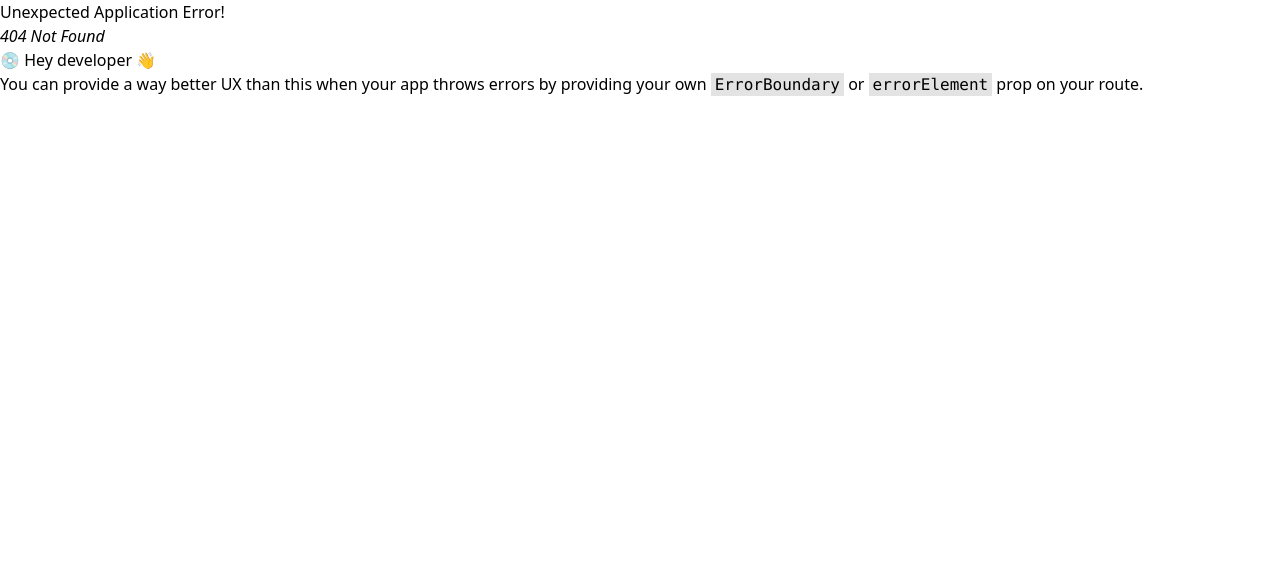
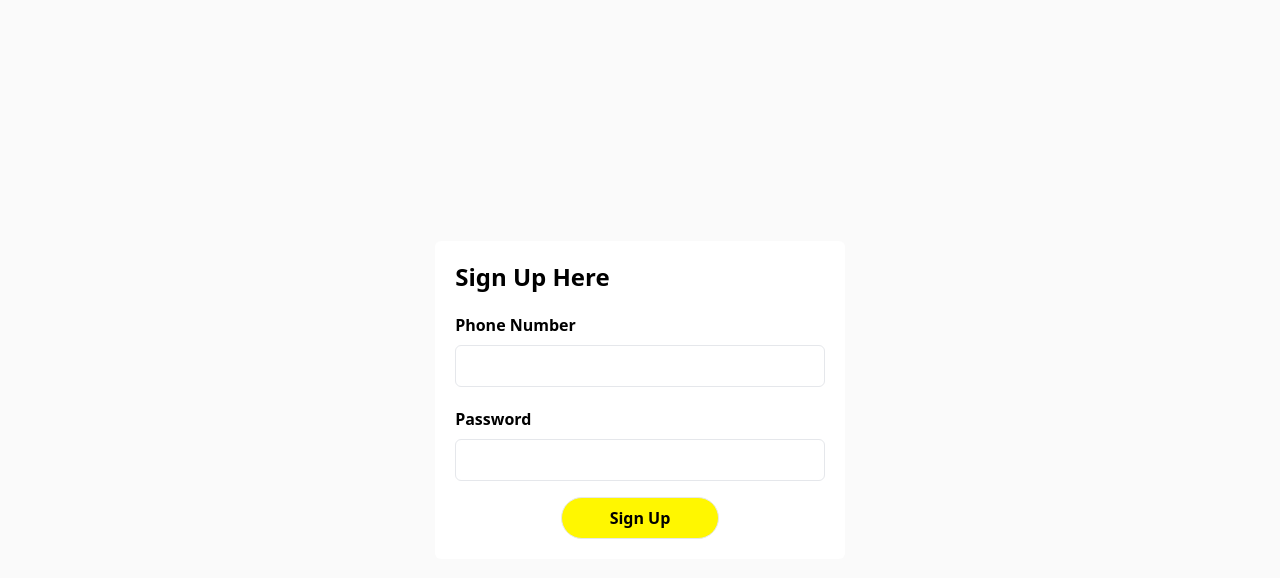
Before and after one commit to Zayed-Fahim/Client-Zayanax_limited-Task, a React (Create React App) app: page /sign-up in a window 1280 px wide. Before the commit this address had no page. Shown: the top 578 px of the page. Built offline with nearby package versions, Linux system fonts and the light colour scheme.

Commit message:
input validation done by zod

```diff
--- a/package.json
+++ b/package.json
@@ -4,15 +4,18 @@
   "private": true,
   "dependencies": {
     "@babel/plugin-proposal-private-property-in-object": "^7.21.11",
+    "@hookform/resolvers": "^3.3.4",
     "@testing-library/jest-dom": "^5.14.1",
     "@testing-library/react": "^13.0.0",
     "@testing-library/user-event": "^13.2.1",
     "react": "^18.2.0",
     "react-dom": "^18.2.0",
+    "react-hook-form": "^7.50.1",
     "react-icons": "^5.0.1",
     "react-router-dom": "^6.22.0",
     "react-scripts": "5.0.1",
-    "web-vitals": "^2.1.0"
+    "web-vitals": "^2.1.0",
+    "zod": "^3.22.4"
   },
   "scripts": {
     "start": "react-scripts start",
--- a/src/pages/components/Home/Home.jsx
+++ b/src/pages/components/Home/Home.jsx
@@ -1,8 +1,13 @@
 import React from "react";
+import Products from "./Products";
 
 const Home = () => {
   return (
-    <div className="mx-[2rem] md:mx-[4rem] lg:mx-[6rem]">this is home</div>
+    <div className="bg-[#FAFAFA]">
+      <div className="mx-[2rem] md:mx-[4rem] lg:mx-[6rem] py-5 ">
+        <Products />
+      </div>
+    </div>
   );
 };
 
--- /dev/null
+++ b/src/pages/components/Home/Products.jsx
@@ -0,0 +1,13 @@
+import React from "react";
+import ProductCard from "../../reuseableComponents/ProductCard";
+
+const Products = () => {
+  return (
+    <div>
+      here u can find all products
+      <ProductCard />
+    </div>
+  );
+};
+
+export default Products;
--- /dev/null
+++ b/src/pages/components/Home/SignUp.jsx
@@ -0,0 +1,15 @@
+import React from "react";
+import SignUpForm from "../../smallComponents/Home/SignUpForm";
+
+const SignUp = () => {
+  return (
+    <div className="flex justify-center items-center bg-[#FAFAFA] w-full h-screen">
+      <div className="bg-white p-5 rounded-md flex flex-col gap-5 xl:1/3 2xl:w-1/5">
+        <h1 className="text-2xl font-bold">Sign Up Here</h1>
+        <SignUpForm />
+      </div>
+    </div>
+  );
+};
+
+export default SignUp;
--- /dev/null
+++ b/src/pages/reuseableComponents/InputError.jsx
@@ -0,0 +1,27 @@
+import React from "react";
+
+const InputError = ({ text }) => {
+  return (
+    <div className="flex w-full items-center gap-x-3 text-red-500 -mt-3">
+      <div className="flex items-center">
+        <svg
+          xmlns="http://www.w3.org/2000/svg"
+          viewBox="0 0 16 16"
+          className="fill-current text-red-500"
+          width="16"
+          height="16"
+        >
+          <path
+            fillRule="evenodd"
+            d="M4.47.22A.75.75 0 015 0h6a.75.75 0 01.53.22l4.25 4.25c.141.14.22.331.22.53v6a.75.75 0 01-.22.53l-4.25 4.25A.75.75 0 0111 16H5a.75.75 0 01-.53-.22L.22 11.53A.75.75 0 010 11V5a.75.75 0 01.22-.53L4.47.22zm.84 1.28L1.5 5.31v5.38l3.81 3.81h5.38l3.81-3.81V5.31L10.69 1.5H5.31zM8 4a.75.75 0 01.75.75v3.5a.75.75 0 01-1.5 0v-3.5A.75.75 0 018 4zm0 8a1 1 0 100-2 1 1 0 000 2z"
+          ></path>
+        </svg>
+      </div>
+      <div>
+        <p>{text}</p>
+      </div>
+    </div>
+  );
+};
+
+export default InputError;
--- /dev/null
+++ b/src/pages/reuseableComponents/ProductCard.jsx
@@ -0,0 +1,40 @@
+import React from "react";
+import image from "../../assets/card/iphone-15-pro-max.jfif";
+
+const ProductCard = ({ product }) => {
+  return (
+    <>
+      <style jsx="true">{`
+        .group:hover .opacity-0 {
+          opacity: 1;
+          background-color: white;
+          transition-delay: 0.3s;
+          transition: opacity 0.3s ease-in-out;
+        }
+      `}</style>
+      <div className="w-[220px] max-h-[350px] p-3 rounded-lg overflow-hidden relative group shadow-sm transition-transform duration-300 transform bg-white">
+        <img
+          className="object-cover object-center rounded-md"
+          src={image}
+          alt=""
+        />
+        <div className="py-4">
+          <div>iPhone 15 Pro Max</div>
+          <div className="pt-9 flex justify-between items-center">
+            <p className="text-xl font-semibold">BDT. 7,508</p>
+            <div className="bg-[#FFF700] px-2 rounded-sm">
+              <p className="font-semibold">15%</p>
+            </div>
+          </div>
+        </div>
+        <div className="absolute inset-0 flex items-center justify-center opacity-0 group-hover:opacity-100 transition-opacity">
+          <button className="bg-[#FFF700] text-black py-2 px-4 rounded-3xl">
+            Add to Cart
+          </button>
+        </div>
+      </div>
+    </>
+  );
+};
+
+export default ProductCard;
--- /dev/null
+++ b/src/pages/smallComponents/Home/SignUpForm.jsx
@@ -0,0 +1,71 @@
+import { zodResolver } from "@hookform/resolvers/zod";
+import React from "react";
+import { useForm } from "react-hook-form";
+// import { useNavigate } from "react-router-dom";
+import { z } from "zod";
+import InputError from "../../reuseableComponents/InputError";
+
+const SignUpForm = () => {
+  //   const navigate = useNavigate();
+  // input validation using zod
+  const validation = z.object({
+    phone: z.string().refine((value) => /^(?:\+88)?01[1-9]\d{8}$/.test(value), {
+      message: "Invalid phone number",
+    }),
+    password: z.string().min(6),
+  });
+
+  // use react hook form for getting input value from registration form
+  const {
+    handleSubmit,
+    reset,
+    register,
+    formState: { errors },
+  } = useForm({ resolver: zodResolver(validation) });
+  const onSubmit = (data) => {
+    console.log(data);
+    reset();
+  };
+
+  return (
+    <form className="flex flex-col gap-4" onSubmit={handleSubmit(onSubmit)}>
+      <div className="flex gap-5 flex-col">
+        <div>
+          <label htmlFor="phoneNumber" className="font-semibold pb-2">
+            Phone Number
+          </label>
+          <input
+            className="appearance-none border pl-4 border-gray-200 rounded-md w-full py-2.5 text-gray-600 leading-tight focus:outline-none mt-2"
+            id="phoneNumber"
+            type="text"
+            {...register("phone", {
+              required: true,
+            })}
+          />
+        </div>
+        {errors.phone && <InputError text={errors.phone.message} />}
+        <div>
+          <label htmlFor="password" className="font-semibold pb-2">
+            Password
+          </label>
+          <input
+            className="appearance-none border pl-4 border-gray-200 rounded-md w-full py-2.5 text-gray-600 leading-tight focus:outline-none mt-2"
+            id="password"
+            type="password"
+            {...register("password", { required: true })}
+          />
+        </div>
+        {errors.password && (
+          <InputError text="Password is required! Length must be at least 6 characters." />
+        )}
+      </div>
+      <div className="flex items-center justify-center">
+        <button className="py-2 border border-gray-200 px-12 font-semibold rounded-3xl bg-[#FFF700]">
+          Sign Up
+        </button>
+      </div>
+    </form>
+  );
+};
+
+export default SignUpForm;
--- a/src/routes/Routes.jsx
+++ b/src/routes/Routes.jsx
@@ -2,6 +2,7 @@ import React from "react";
 import { RouterProvider, createBrowserRouter } from "react-router-dom";
 import Main from "../layout/Main/Main";
 import Home from "../pages/components/Home/Home";
+import SignUp from "../pages/components/Home/SignUp";
 
 const Routes = () => {
   const routes = createBrowserRouter([
@@ -15,6 +16,10 @@ const Routes = () => {
         },
       ],
     },
+    {
+      path: "/sign-up",
+      element: <SignUp />,
+    },
   ]);
   return <RouterProvider router={routes} />;
 };
```
Also changed, not shown: src/assets/card/iphone-15-pro-max.jfif (added), 1 other file (tests, documents, lock files or other folders).
